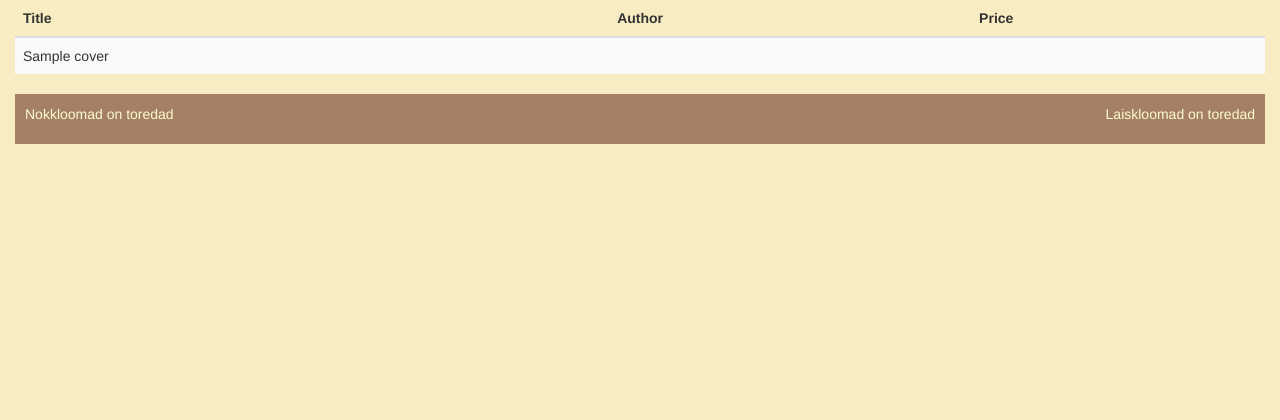
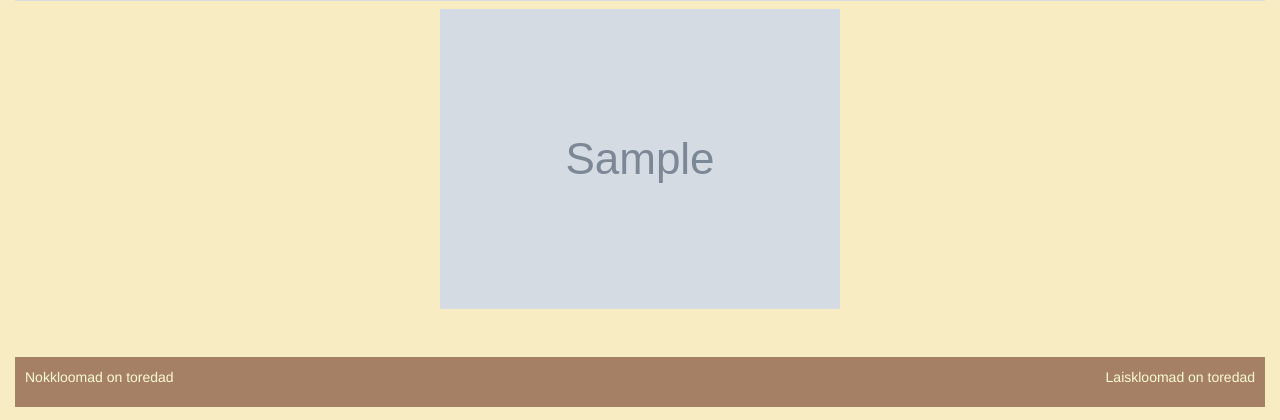
Before and after one commit to reosarevok/trykicovers, a PHP site: page / in a window 1280 px wide. Shown: the part 142-562 px from the top of the page. Run offline with PHP 8.4, Linux system fonts and the light colour scheme; data comes from the database, SQL or seed files in the repository; tables that the repository leaves empty hold one stand-in row (values such as "Sample post"); grey boxes marked "Sample" are stand-in pictures; data that the repository does not hold is empty; some libraries are stand-ins or nearby versions.

Commit message:
Show all covers on the front page

```diff
--- a/controllers/front.php
+++ b/controllers/front.php
@@ -3,6 +3,4 @@ require $_SERVER['DOCUMENT_ROOT']."/trykicovers/system/database.php";
 
     $covers = get_all("SELECT *
                    FROM cover
-                   JOIN cover_image USING (cover_id)
-                   ORDER BY cover_id DESC
-                   LIMIT 5");
+                   JOIN cover_image USING (cover_id)");
--- a/views/front.php
+++ b/views/front.php
@@ -3,22 +3,23 @@
 <?php if (count($covers) > 0): ?>
 <div class="row">
     <div class="col-xs-12">
-        <table class="table table-striped">
-            <thead>
+        <table class="table">
+            <tbody>
             <tr>
-                <th>Title</th>
-                <th>Author</th>
-                <th>Price</th>
+            <?php
+
+            $count = 0;
+            foreach ($covers as $cover) {
+                echo "<td>";
+                display_cover($cover['cover_id']);
+                echo "</td>";
+                $count++;
+                if ($count >= 3) {
+                    echo "</tr><tr>";
+                    $count = 0;
+                }
+            } ?>
             </tr>
-            </thead>
-            <tbody>
-            <?php foreach ($covers as $cover): array_map('htmlentities', $cover); ?>
-                <tr>
-                    <td><?= $cover["title"] ?></td>
-                    <td><?= $cover["name"] ?></td>
-                    <td><?= $cover["price"] ?></td>
-                </tr>
-            <?php endforeach; ?>
             </tbody>
         </table>
     </div>
```
